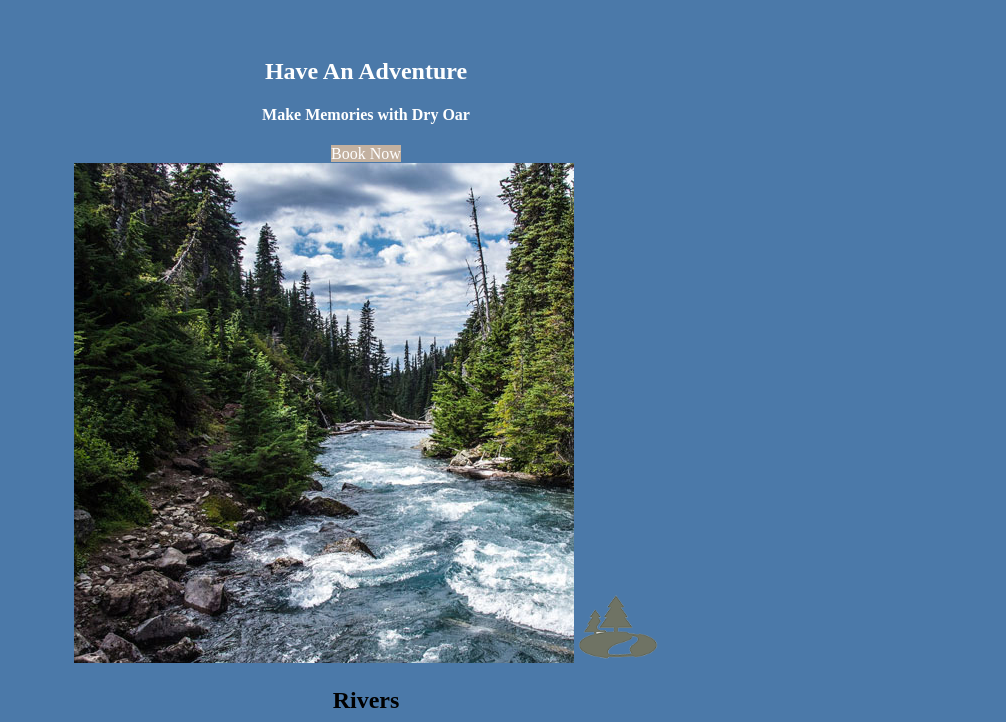
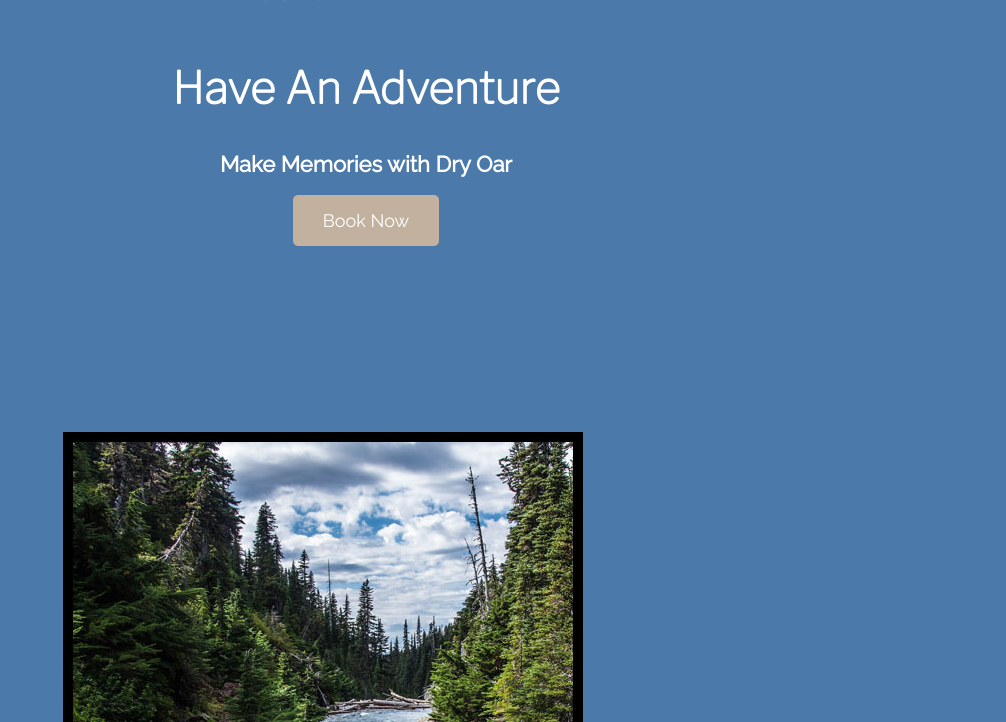
Before and after one commit to anthonytrillo/wdd130-b1, a plain HTML site: page wwr/index.html in a window 1280 px wide. Shown: the part 918-1640 px from the top of the page, without its empty margins (274-1280 px from the left). Drawn offline with nearby package versions, Linux system fonts and the light colour scheme.

Commit message:
Add font and spacing

```diff
--- a/wwr/styles/style.css
+++ b/wwr/styles/style.css
@@ -1,6 +1,12 @@
+@import url('https://fonts.googleapis.com/css2?family=Libre+Franklin:wght@100&family=Raleway&display=swap');
+
 #content {
   max-width: 1600px;
   margin: 0 auto;
+}
+
+#logo_link {
+  padding-top: 5px;
 }
 
 .logo {
@@ -13,12 +19,14 @@
 
 .icon {
   width: 80px;
+  padding-top: 10px;
 }
 
 nav a {
   text-align: center;
   color: #4b79a9;
   text-decoration: none;
+  padding: 35px;
 }
 
 #hero-msg h1, #hero-msg h4 {
@@ -26,7 +34,14 @@ nav a {
 }
 
 .home-title {
+  font-family: 'Libre Franklin', sans-serif;
   color: #ffffff;
+  font-size: 2em;
+  margin-top: 10px;
+}
+
+h2 {
+  margin: 0;
 }
 
 h4 {
@@ -43,7 +58,12 @@ main section {
 
 body {
   background-color: #4b79a9;
+  font-family: 'Raleway', sans-serif;
+  font-size: 22px;
+  margin: 0;
+  padding: 0;
 }
+
 header {
   background-color:#c3b1a0;
 }
@@ -56,11 +76,19 @@ nav a:hover {
   background-color:#c3b1a0;
   color: #ffffff;
   text-decoration: none;
+  font-size: 18px;
+  padding: 15px 30px;
+  margin-top: 50px;
+  border-radius: 5px;
 }
 
 .book:hover, .join:hover {
   background-color: #4b79a9;
   color: #ffffff;
+}
+
+.rivers-card, .camping-card, .rapids-card {
+  margin: 200px 0;
 }
 
 #background {
@@ -70,18 +98,41 @@ nav a:hover {
 
 .msg {
   background-color: #9493c3;
+  line-height: 1.5em;
+  padding: 35px;
 }
 
 .msg h2 {
+  font-family: 'Libre Franklin', sans-serif;
   color: #ffffff;
 }
 
 .msg p {
   color: #ffffff;
+  font-size: .8m;
+  padding-bottom: 15px;
+}
+
+.card-img {
+  border: 10px solid #000000;
+}
+
+main section img {
+  box-sizing: border-box;
+}
+
+.mountains {
+  padding: 35px 0;
 }
 
 footer {
   background-color: #9493c3;
+  padding: 25px 50px;
+  margin-top: 200px;
+}
+
+footer .social img {
+  padding-top: 15px;
 }
 
 footer a {
```
